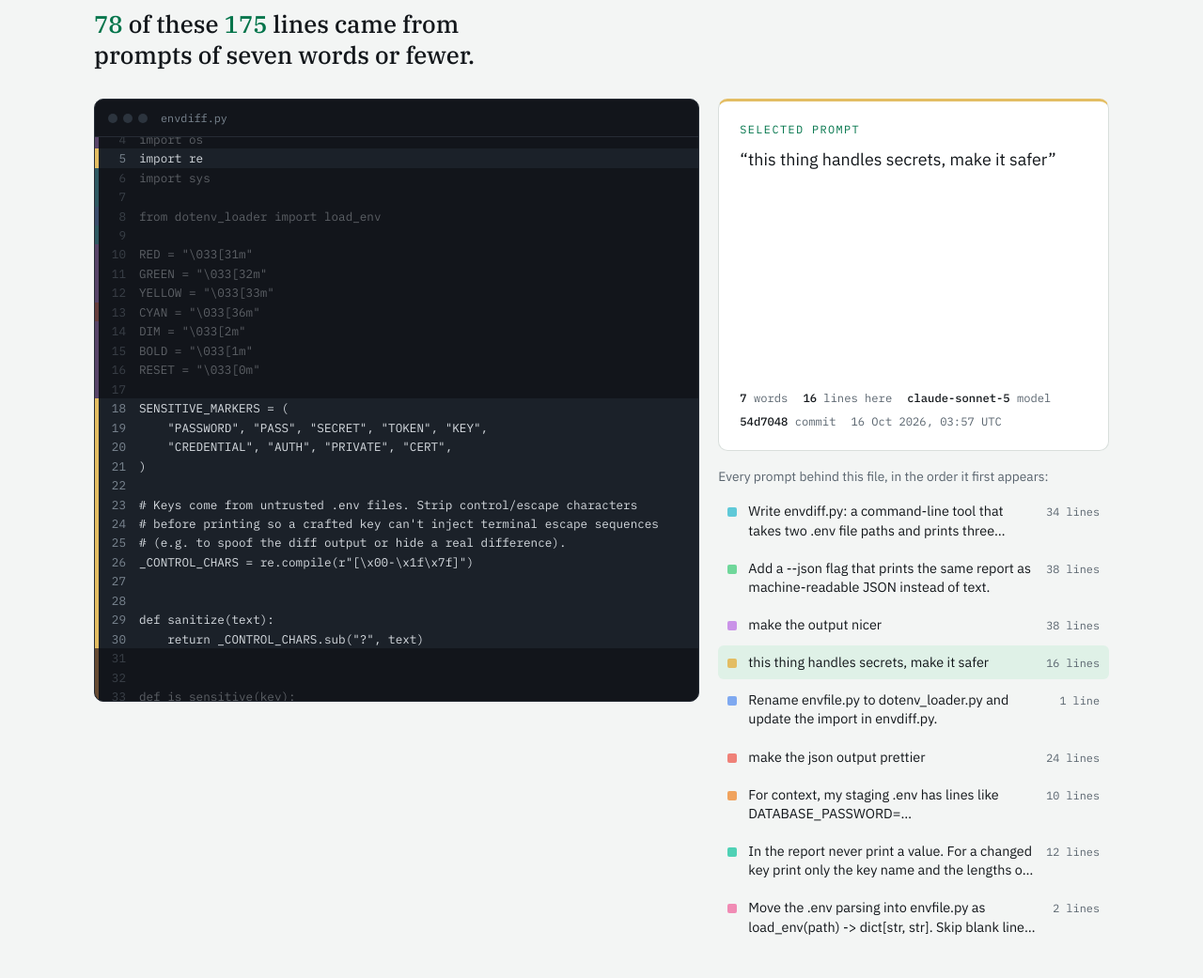
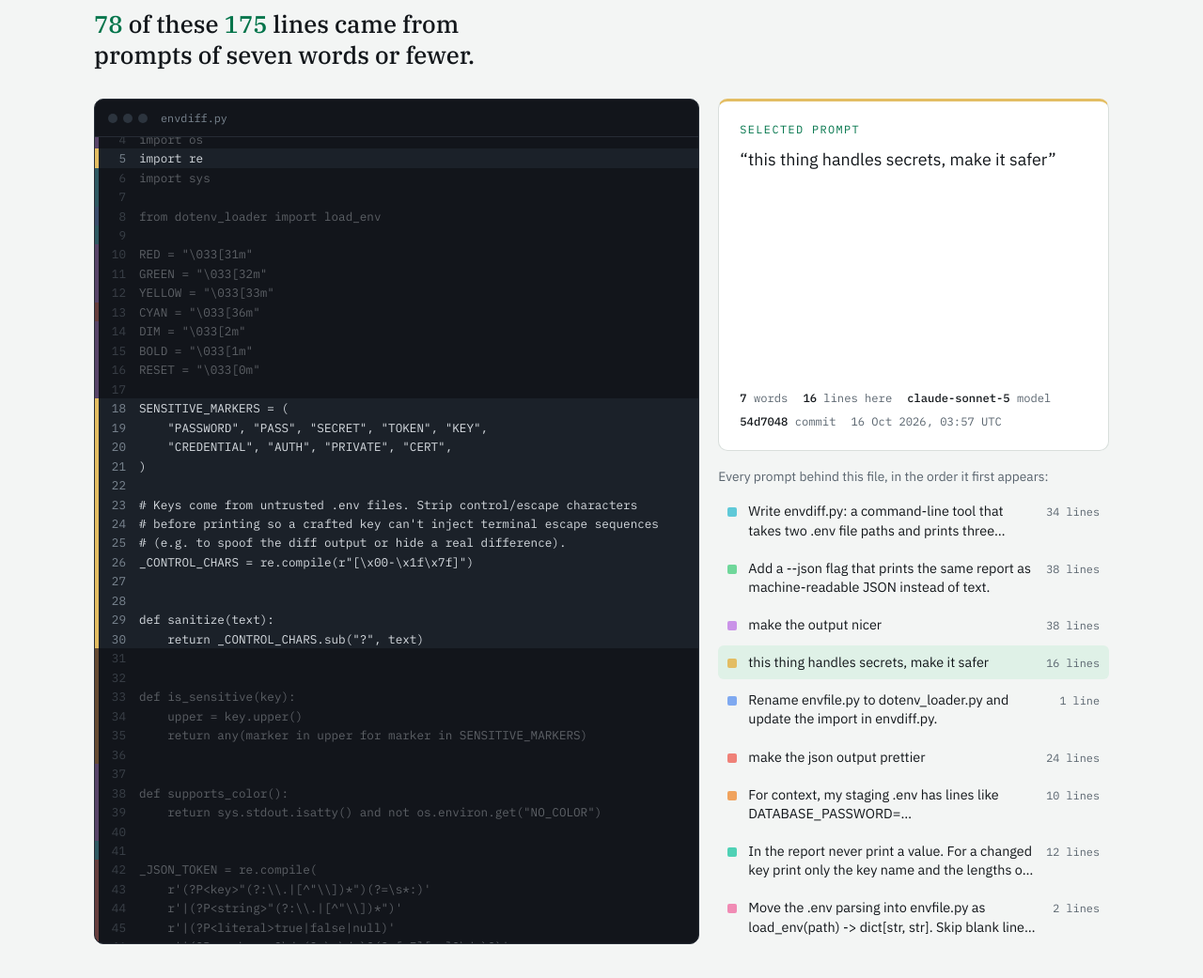
Before and after one commit to subClassy/pblame, a plain HTML site: page site/index.html in a window 1280 px wide. Shown: the part 1420-2461 px from the top of the page at 94% size. Drawn offline with Linux system fonts and the light colour scheme.

Commit message:
fix: code window as tall as its column, with a quiet scrollbar
Now that the prompt card has a fixed height, the column beside the code is
a known size, so the code window stretches to match it: 847 px of code
visible instead of 590. The scroll area's own content is kept out of the
row's height so the card and list alone decide it; stacked on a phone it
keeps its own height. Measured equal at three desktop widths.

Scrollbars are thin and arrowless, quiet until hovered, on the code window,
the install block and the limits table.

```diff
--- a/site/index.html
+++ b/site/index.html
@@ -155,10 +155,41 @@ section { padding-block: 72px; }
 }
 .stat em { font-style: normal; color: var(--accent); font-variant-numeric: tabular-nums; }
 .blame { display: grid; gap: 20px; grid-template-columns: minmax(0, 1fr); align-items: start; }
-@media (min-width: 960px) { .blame { grid-template-columns: minmax(0, 1.55fr) minmax(0, 1fr); } }
+@media (min-width: 960px) {
+  /* Side by side, the code window is exactly as tall as the column beside it:
+     the row stretches both, and the scroll area's own 175 lines are kept out of
+     the row's height (contain: size), so only the card and list decide it. */
+  .blame { grid-template-columns: minmax(0, 1.55fr) minmax(0, 1fr); align-items: stretch; }
+  .blame .code-scroll { height: auto; flex: 1 1 0; min-height: 0; contain: size; }
+}
 
-.code { background: var(--term); border: 1px solid var(--term-rule); border-radius: 10px; overflow: hidden; }
-.code-scroll { max-height: 600px; overflow: auto; overscroll-behavior: contain; padding-block: 8px; }
+.code {
+  background: var(--term); border: 1px solid var(--term-rule); border-radius: 10px; overflow: hidden;
+  display: flex; flex-direction: column; min-width: 0;
+}
+/* Stacked on a phone, the card and list sit below, so the code keeps its own height. */
+.code-scroll { height: min(68vh, 560px); overflow: auto; overscroll-behavior: contain; padding-block: 8px; }
+
+/* Scrollbars: thin, no arrows, quiet until touched. WebKit/Blink get the custom
+   bar; a browser without ::-webkit-scrollbar (Firefox) gets the standard thin
+   one. Blink ignores the custom bar if scrollbar-color is set, hence @supports. */
+.code-scroll::-webkit-scrollbar, pre.install::-webkit-scrollbar, .caps-wrap::-webkit-scrollbar { width: 10px; height: 10px; }
+.code-scroll::-webkit-scrollbar-track, pre.install::-webkit-scrollbar-track, .caps-wrap::-webkit-scrollbar-track { background: transparent; }
+.code-scroll::-webkit-scrollbar-corner, pre.install::-webkit-scrollbar-corner, .caps-wrap::-webkit-scrollbar-corner { background: transparent; }
+.code-scroll::-webkit-scrollbar-button, pre.install::-webkit-scrollbar-button, .caps-wrap::-webkit-scrollbar-button { display: none; }
+.code-scroll::-webkit-scrollbar-thumb, pre.install::-webkit-scrollbar-thumb {
+  background: rgba(214, 219, 224, 0.16); border-radius: 999px;
+  border: 3px solid transparent; background-clip: padding-box;
+}
+.code-scroll::-webkit-scrollbar-thumb:hover, pre.install::-webkit-scrollbar-thumb:hover {
+  background: rgba(52, 227, 155, 0.6); border: 3px solid transparent; background-clip: padding-box;
+}
+.caps-wrap::-webkit-scrollbar-thumb { background: var(--rule); border-radius: 999px; border: 3px solid transparent; background-clip: padding-box; }
+.caps-wrap::-webkit-scrollbar-thumb:hover { background: var(--muted); border: 3px solid transparent; background-clip: padding-box; }
+@supports not selector(::-webkit-scrollbar) {
+  .code-scroll, pre.install { scrollbar-width: thin; scrollbar-color: rgba(214, 219, 224, 0.22) transparent; }
+  .caps-wrap { scrollbar-width: thin; scrollbar-color: var(--rule) transparent; }
+}
 .row {
   display: grid; grid-template-columns: 4px 3.4em 1fr; align-items: stretch;
   font-family: var(--font-mono); font-size: 0.79rem; line-height: 1.62; color: var(--term-fg);
@@ -171,8 +202,7 @@ section { padding-block: 72px; }
 .code.has-focus .row.on { opacity: 1; background: var(--term-sel); }
 .row:hover { background: var(--term-sel); }
 
-.side { display: grid; gap: 16px; }
-@media (min-width: 960px) { .side { position: sticky; top: 20px; } }
+.side { display: grid; gap: 16px; align-content: start; }
 .card {
   background: var(--card); border: 1px solid var(--rule); border-radius: 10px; padding: 20px 22px;
   border-top: 3px solid var(--c, var(--accent));
```
Also changed, not shown: site/src/template.html (+35 -5 lines).
